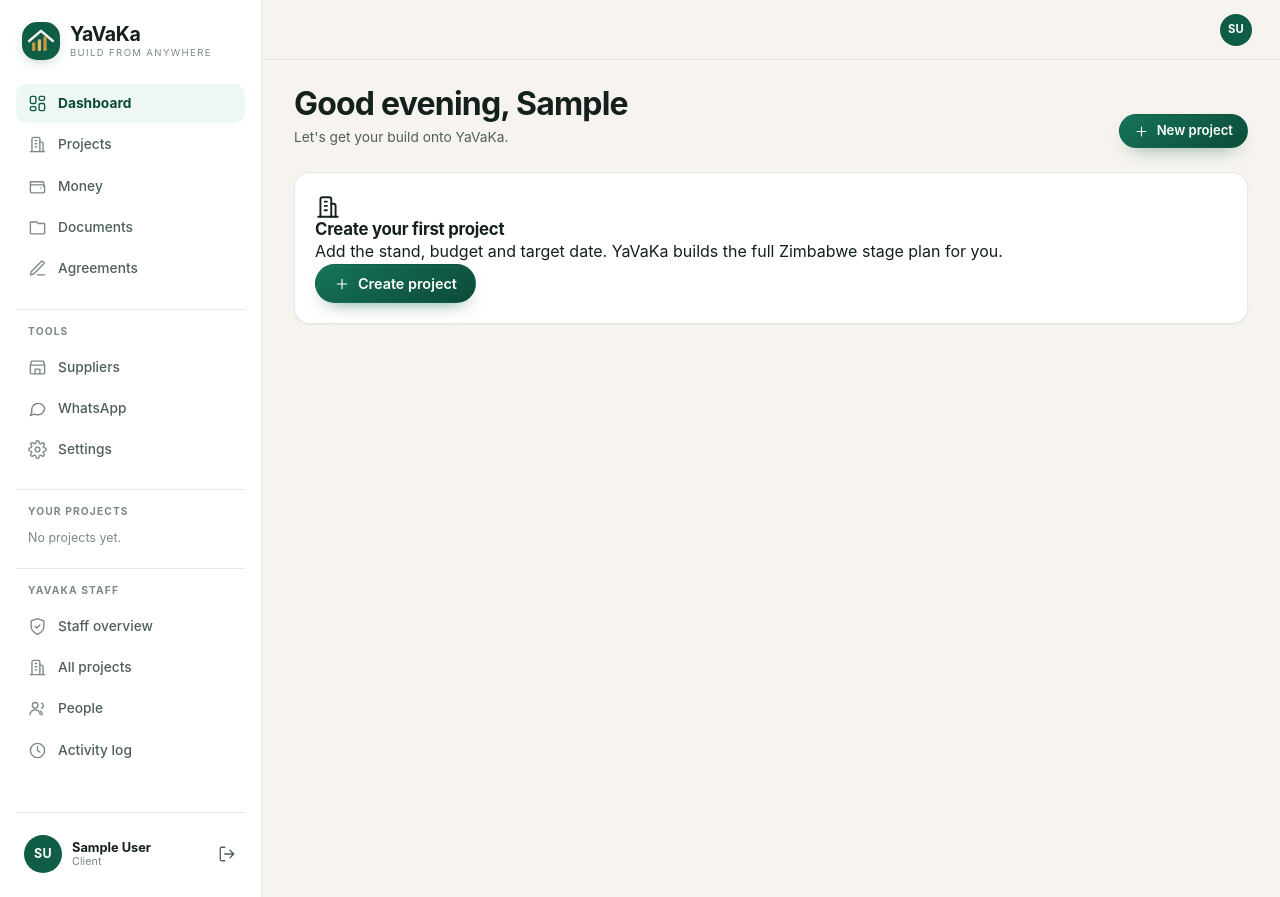
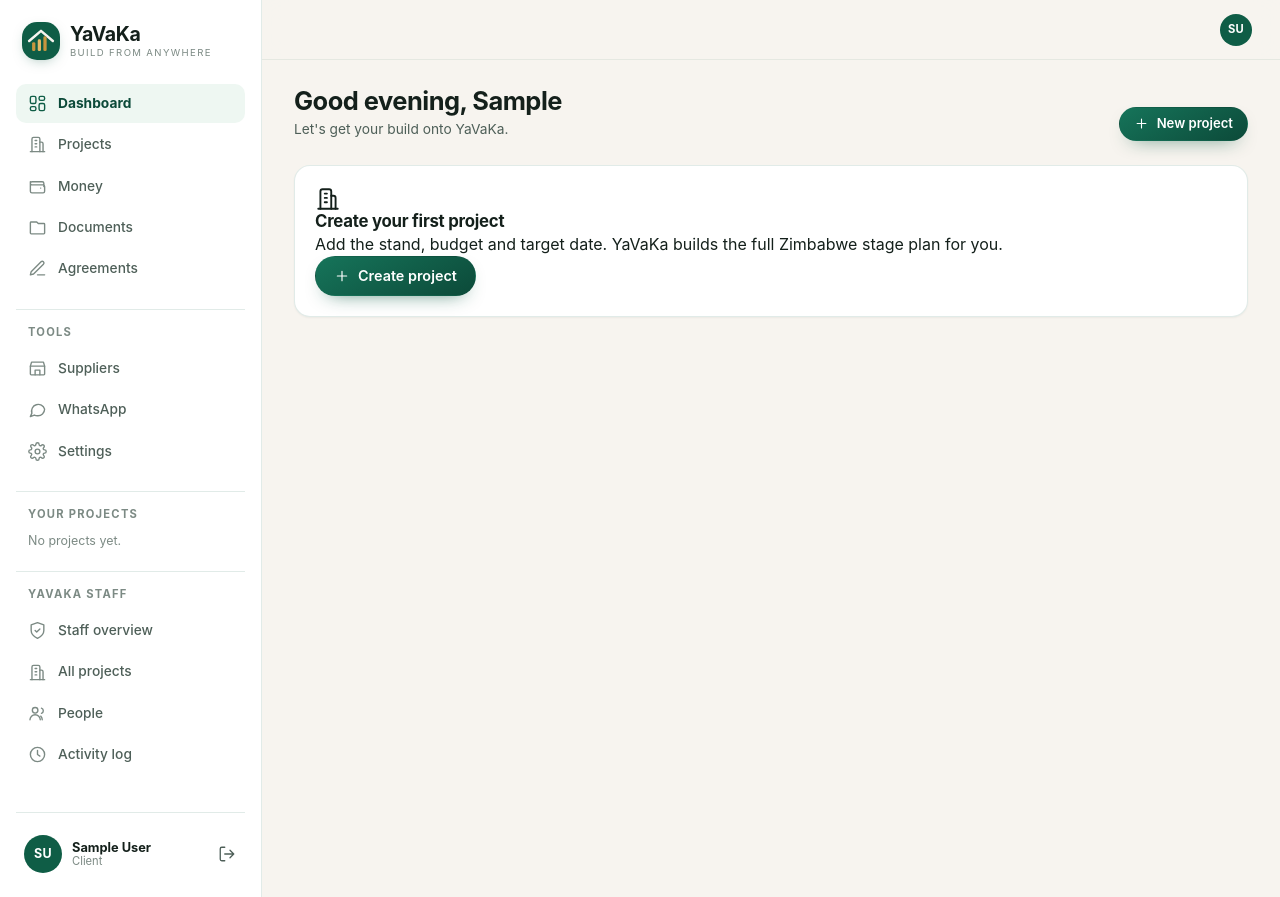
Before and after one commit to TKay25/ProjManage, a Flask app: page /app in a window 1280 px wide. Run offline with Flask 3, Linux system fonts and the light colour scheme; the visitor is signed in with stand-in values (Sample User, id 1); data comes from the database, SQL or seed files in the repository; data that the repository does not hold is empty.

Commit message:
Moderate the type scale and tighten form density
- Reduce the oversized display type: landing hero 64px -> 48.8px, section
  headings 37.6px -> 28.8px, page titles 32px -> 25.9px, auth heading 28.8px
  -> 24px, KPI values 28px -> 23.2px, mock balance 40px -> 32px.
- Raise the smallest labels (sidebar headings, chart labels, receipt refs,
  project codes) to a 11.2px floor; several sat under 10.5px.
- Inset the mobile dialog instead of running it edge to edge: 10px side and
  bottom margins with rounded corners on all sides, and include the record
  reader in the same treatment.
- Set form controls to 16px on phones so iOS stops zooming the page when a
  field takes focus, and tighten modal padding and form gaps.

Verified at a 390px viewport: no horizontal overflow on any page, dialog is
370px wide with 10px gutters, inputs are 45px tall with 16px text.

Co-authored-by: Copilot <223556219+Copilot@users.noreply.github.com>

```diff
--- a/static/css/app.css
+++ b/static/css/app.css
@@ -221,7 +221,7 @@ h1, h2, h3 {
 }
 
 h2 {
-  font-size: clamp(1.55rem, 1.2rem + 1.4vw, 2.35rem);
+  font-size: clamp(1.3rem, 1.12rem + 0.85vw, 1.8rem);
 }
 
 h3 {
@@ -921,8 +921,8 @@ h3 {
 
 .hero-title {
   font-family: var(--font-serif);
-  font-size: clamp(2.5rem, 1.7rem + 3.1vw, 4rem);
-  line-height: 1.04;
+  font-size: clamp(2rem, 1.45rem + 2.2vw, 3.05rem);
+  line-height: 1.06;
   letter-spacing: -0.025em;
   font-weight: 500;
   margin-bottom: 22px;
@@ -1049,7 +1049,7 @@ h3 {
 
 .mock-amount {
   font-family: var(--font-serif);
-  font-size: 2.5rem;
+  font-size: 2rem;
   line-height: 1;
   letter-spacing: -0.03em;
   margin: 6px 0 6px;
@@ -2206,7 +2206,7 @@ h3 {
 }
 
 .auth-head h1 {
-  font-size: 1.8rem;
+  font-size: 1.5rem;
   letter-spacing: -0.02em;
   margin-bottom: 8px;
 }
--- a/static/css/portal.css
+++ b/static/css/portal.css
@@ -256,8 +256,8 @@ body.app {
 }
 
 .page-title {
-  font-size: clamp(1.5rem, 1.2rem + 1.1vw, 2rem);
-  letter-spacing: -0.025em;
+  font-size: clamp(1.3rem, 1.15rem + 0.55vw, 1.62rem);
+  letter-spacing: -0.02em;
   margin-bottom: 4px;
 }
 
@@ -3341,3 +3354,19 @@ button.card-trigger {
     max-width: none;
   }
 }
+
+/* ---------- Readability floor ----------
+   These labels sat under 11px, which is hard to read on a phone. Raised as a
+   group so they cannot drift back down one rule at a time. */
+
+.sidebar-label,
+.project-card-money dt,
+.project-hero-stats dt,
+.stage-count,
+.doc-chip,
+.user-card-role,
+.chart-label,
+.tx-ref,
+.project-code {
+  font-size: 0.7rem;
+}
```
Also changed, not shown: other parts of static/css/portal.css (+26 -13 lines).
